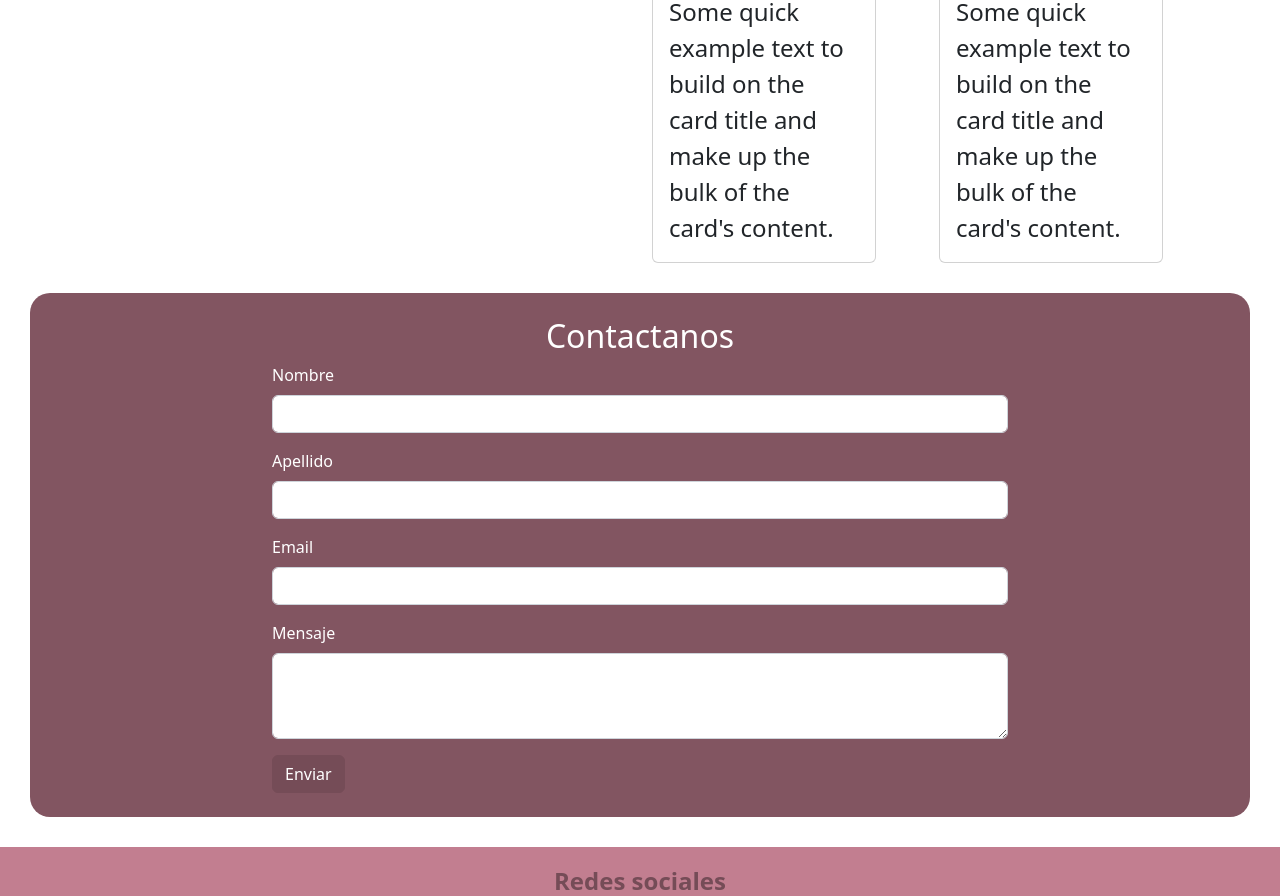
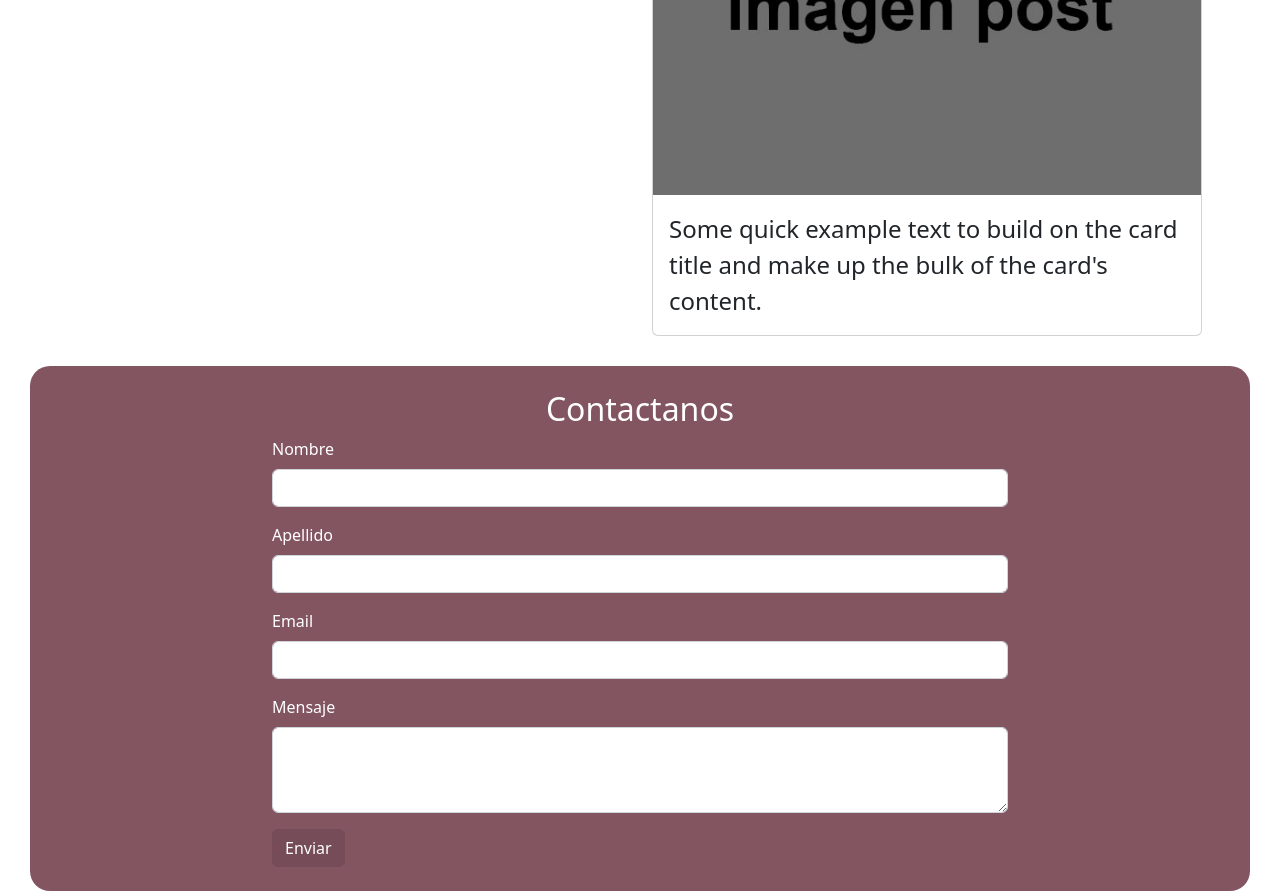
Before and after one commit to OtroAlien/Parcial2, a PHP site: page / in a window 1280 px wide. Shown: the part 1150-2046 px from the top of the page. Run offline with PHP 8.4, Linux system fonts and the light colour scheme; some libraries are stand-ins or nearby versions.

Commit message:
tendencias

```diff
--- a/index.php
+++ b/index.php
@@ -143,17 +143,8 @@ include "templates/conexion.php";
                     </div>
                     <h2>Tendencias</h2>
                     <div class="row">
-                        <div class="col-12 col-xs-12 col-md-6 col-lg-6">
-                            <div class="card" style="width: 14rem;">
-                                <img src="img/post_placeholder.jpg" class="card-img-top" alt="tendencias">
-                                <div class="card-body">
-                                    <p class="card-text">Some quick example text to build on the card title and make up
-                                        the bulk of the card's content.</p>
-                                </div>
-                            </div>
-                        </div>
-                        <div class="col-12 col-xs-12 col-md-6 col-lg-6">
-                            <div class="card" style="width: 14rem;">
+                        <div class="">
+                            <div class="card" >
                                 <img src="img/post_placeholder.jpg" class="card-img-top" alt="tendencias">
                                 <div class="card-body">
                                     <p class="card-text">Some quick example text to build on the card title and make up
```
